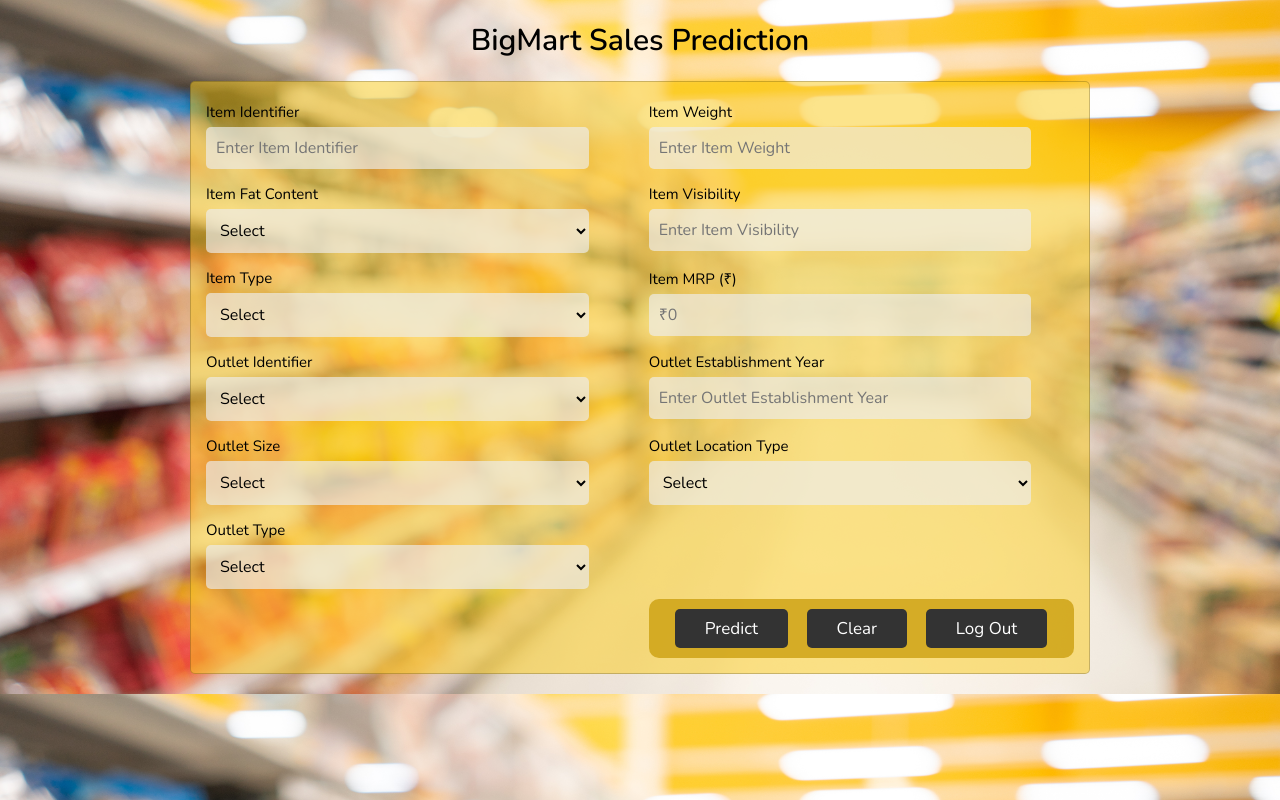
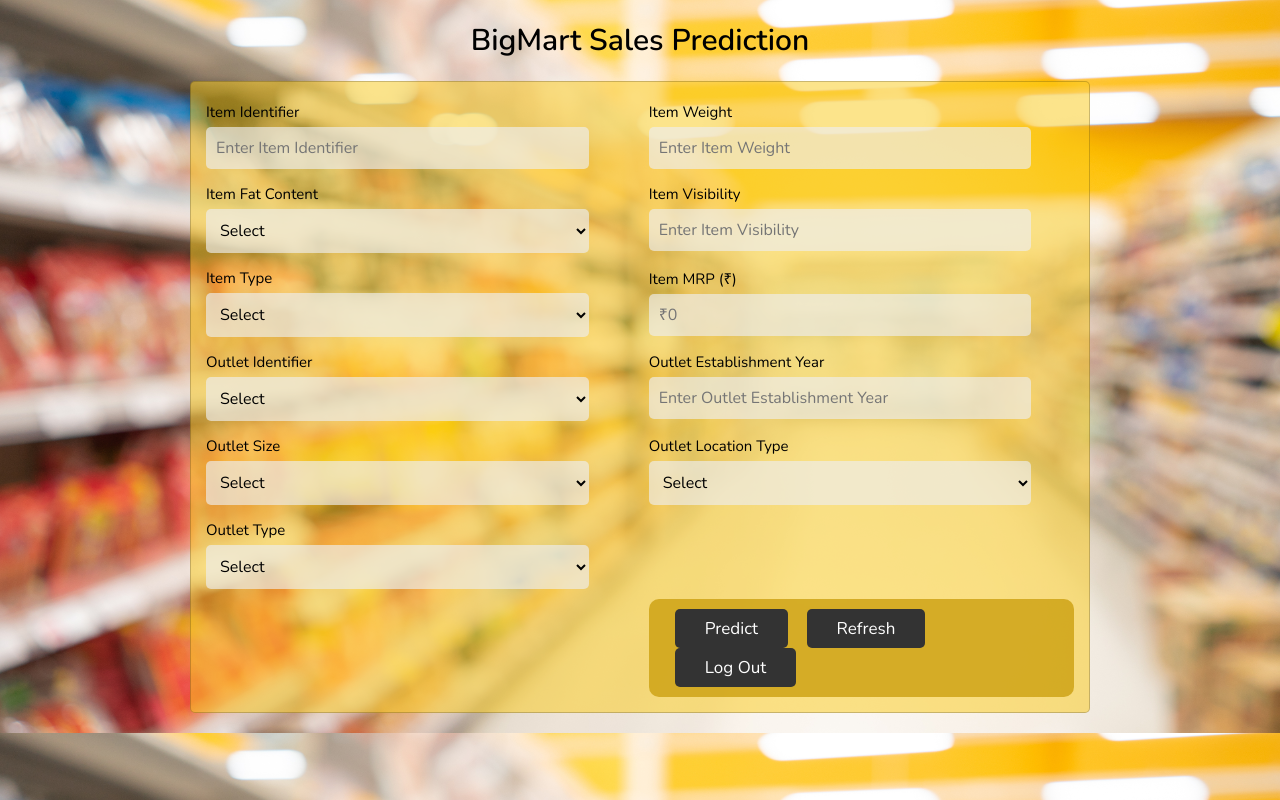
Before and after one commit to Tusharyadav147/BigMart-Prediction, a Flask app: page /index in a window 1280 px wide. Run offline with Flask 2, Linux system fonts and the light colour scheme; parts of the project's set-up code (start-up, migrations or seed data) failed here and were passed over; some libraries are stand-ins or nearby versions.

Commit message:
First Commit

```diff
--- a/templates/index.html
+++ b/templates/index.html
@@ -126,7 +126,7 @@
             </div>
             <div class="value input">
                 <button class="btn">Predict</button>
-                <a href="/index" class="btn">Clear</a>
+                <a href="/index" class="btn">Refresh</a>
                 <a href="/" class="btn">Log Out</a>
             </div>
         </div>
```
